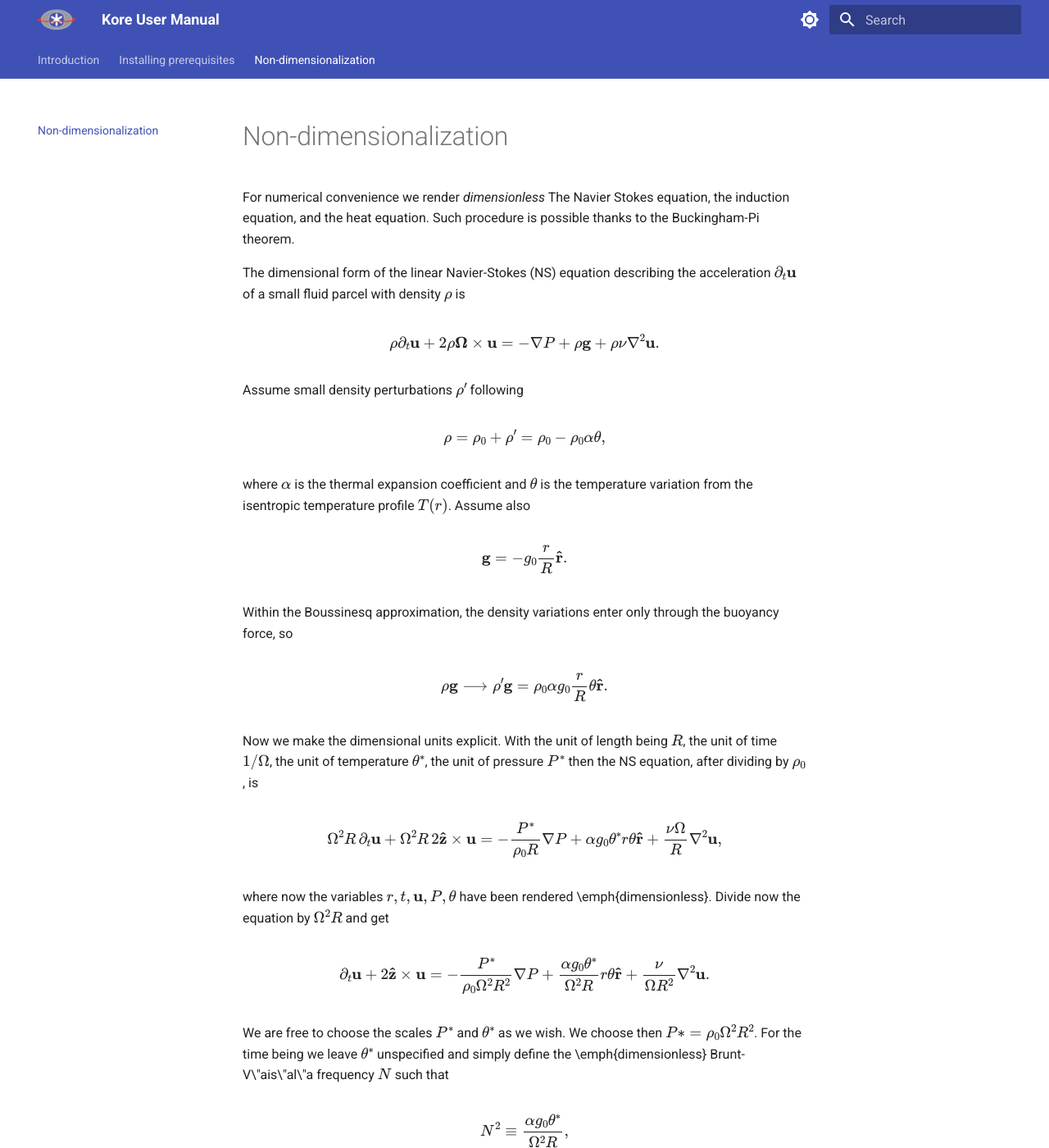
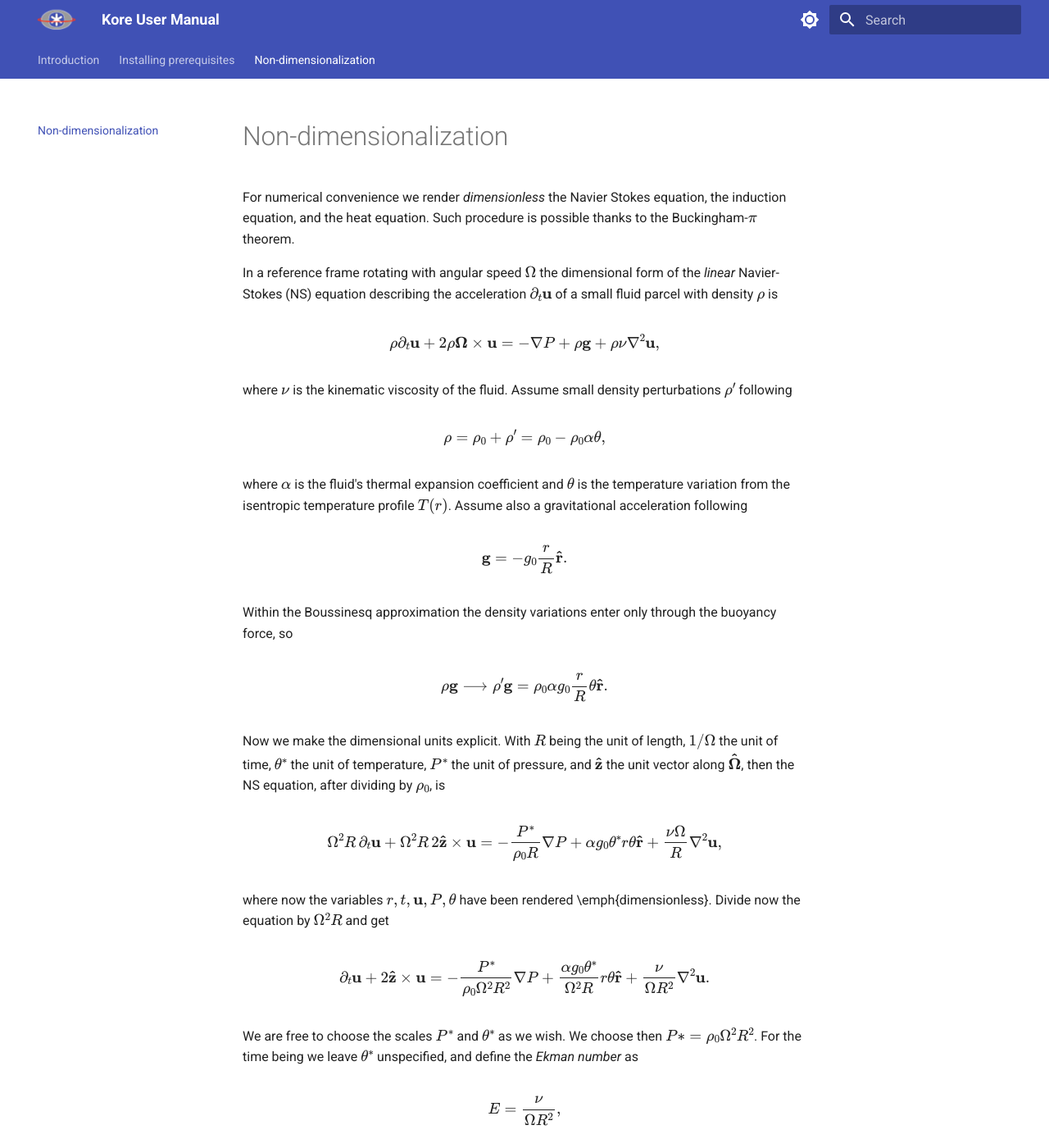
Before and after one commit to repepo/kore, an MkDocs documentation site: the page built from docs/page3.md, in a window 1280 px wide and 1400 px high. Shown: the whole window at 82% size. Built offline with MkDocs 1.6.1 and Material for MkDocs 9.7.7, drawn with Linux system fonts in a browser that asks for light colours; some of the changed text lies outside the part shown.

Commit message:
Updating dimensionless notes in the manual

```diff
--- a/docs/page3.md
+++ b/docs/page3.md
@@ -1,33 +1,33 @@
 # Non-dimensionalization
 
-For numerical convenience we render *dimensionless* The Navier Stokes equation, the induction equation, and the heat equation. Such procedure is possible thanks to the Buckingham-Pi theorem.
+For numerical convenience we render *dimensionless* the Navier Stokes equation, the induction equation, and the heat equation. Such procedure is possible thanks to the Buckingham-$\pi$ theorem.
 
-The dimensional form of the linear Navier-Stokes (NS) equation describing the acceleration $\partial_t \mathbf{u}$ of a small fluid parcel with density $\rho$ is
+In a reference frame rotating with angular speed $\Omega$ the dimensional form of the *linear* Navier-Stokes (NS) equation describing the acceleration $\partial_t \mathbf{u}$ of a small fluid parcel with density $\rho$ is
 
 $$
-\rho\partial_t \mathbf{u} +2\rho\mathbf{\Omega}\times\mathbf{u}=-\nabla P+\rho\mathbf{g}+\rho\nu\nabla^2{\mathbf{u}}.
+\rho\partial_t \mathbf{u} +2\rho\mathbf{\Omega}\times\mathbf{u}=-\nabla P+\rho\mathbf{g}+\rho\nu\nabla^2{\mathbf{u}},
 $$
 
-Assume small density perturbations $\rho'$ following
+where $\nu$ is the kinematic viscosity of the fluid. Assume small density perturbations $\rho'$ following
 
 $$
 \rho=\rho_0+\rho'=\rho_0-\rho_0\alpha\theta,
 $$
 
-where $\alpha$ is the thermal expansion coefficient and $\theta$ is the temperature variation from the isentropic temperature profile $T(r)$.
-Assume also
+where $\alpha$ is the fluid's thermal expansion coefficient and $\theta$ is the temperature variation from the isentropic temperature profile $T(r)$.
+Assume also a gravitational acceleration following
 
 $$
 \mathbf{g}=-g_0\frac{r}{R}\mathbf{\hat r}.
 $$
 
-Within the Boussinesq approximation, the density variations enter only through the buoyancy force, so
+Within the Boussinesq approximation the density variations enter only through the buoyancy force, so
 
 $$
 \rho\mathbf{g} \longrightarrow \rho' \mathbf{g} = \rho_0 \alpha g_0 \frac{r}{R} \theta \mathbf{\hat r}.
 $$
 
-Now we make the dimensional units explicit. With the unit of length being $R$, the unit of time $1/\Omega$, the unit of temperature $\theta^*$, the unit of pressure $P^*$ then the NS equation, after dividing by $\rho_0$, is
+Now we make the dimensional units explicit. With $R$ being the unit of length, $1/\Omega$ the unit of time,  $\theta^*$ the unit of temperature, $P^*$ the unit of pressure, and $\mathbf{\hat z}$ the unit vector along $\mathbf{\hat \Omega}$, then the NS equation, after dividing by $\rho_0$, is
 
 $$
 \Omega^2 R\,\partial_t \mathbf{u} +\Omega^2 R\,2\mathbf{\hat z}\times\mathbf{u}=-\frac{P^*}{\rho_0 R} \nabla P+\alpha g_0 \theta^* r \theta \mathbf{\hat r}+\frac{\nu \Omega}{R}\nabla^2 \mathbf{u},
@@ -39,16 +39,26 @@
 \partial_t \mathbf{u} + 2\mathbf{\hat z}\times\mathbf{u}=-\frac{P^*}{\rho_0 \Omega^2 R^2} \nabla P+\frac{\alpha g_0 \theta^*}{\Omega^2 R} r \theta \mathbf{\hat r}+\frac{\nu}{\Omega R^2}\nabla^2 \mathbf{u}.
 $$
 
-We are free to choose the scales $P^*$ and $\theta^*$ as we wish. We choose then $P*=\rho_0\Omega^2 R^2$. For the time being we leave $\theta^*$ unspecified and simply define the \emph{dimensionless} Brunt-V\"ais\"al\"a frequency $N$ such that
+We are free to choose the scales $P^*$ and $\theta^*$ as we wish. We choose then $P*=\rho_0\Omega^2 R^2$. For the time being we leave $\theta^*$ unspecified, and define the *Ekman number* as
 
 $$
-N^2\equiv\frac{\alpha g_0 \theta^*}{\Omega^2 R},
+E=\frac{\nu}{\Omega R^2},
 $$
 
-so that the NS equation becomes
+The Rayleigh number as
 
 $$
-\partial_t \mathbf{u} + 2\mathbf{\hat z}\times\mathbf{u}=-\nabla P+ N^2\,\theta r\, \mathbf{\hat r}+E\nabla^2 \mathbf{u},
+Ra \equiv \frac{\alpha g_0 \theta^* R^3}{\nu\kappa},
 $$
 
-where $E$ is the Ekman number.
+and the *Prandtl number* as
+
+$$
+Pr = \frac{\nu}{\kappa},
+$$
+
+where $\kappa$ is the thermal diffusivity of the fluid. So, the NS equation becomes
+
+$$
+\partial_t \mathbf{u} + 2\mathbf{\hat z}\times\mathbf{u}=-\nabla P+ Ra\frac{E^2}{Pr}\,\theta\, r\, \mathbf{\hat r}+E\nabla^2 \mathbf{u}.
+$$
```
